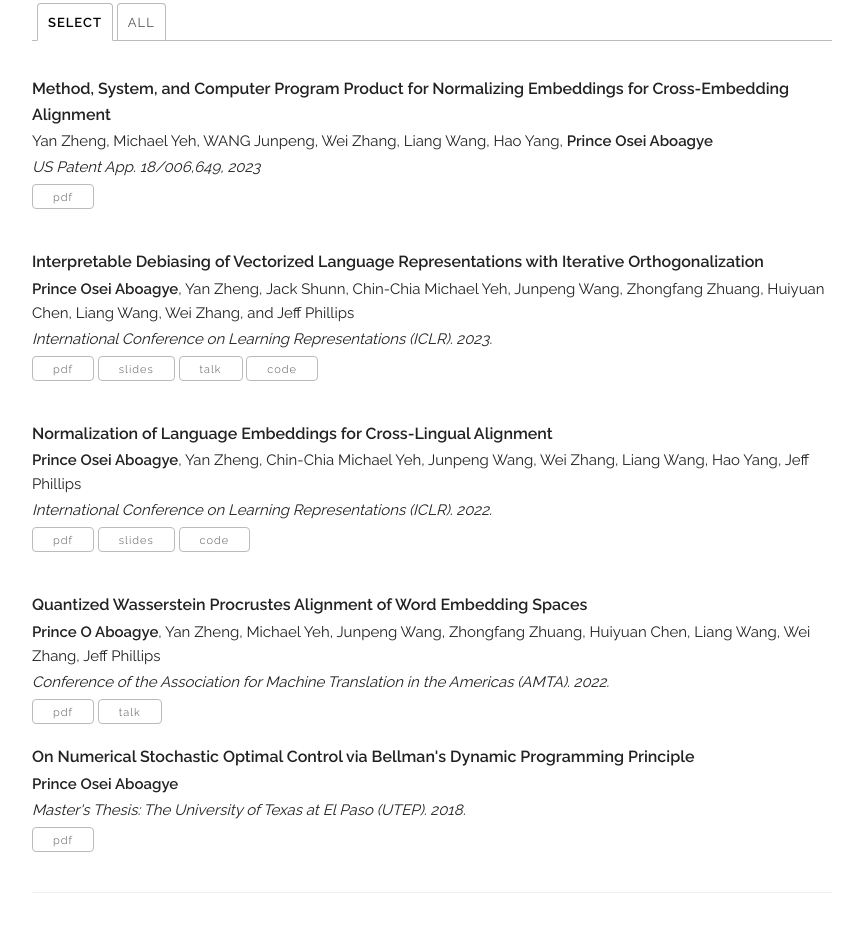
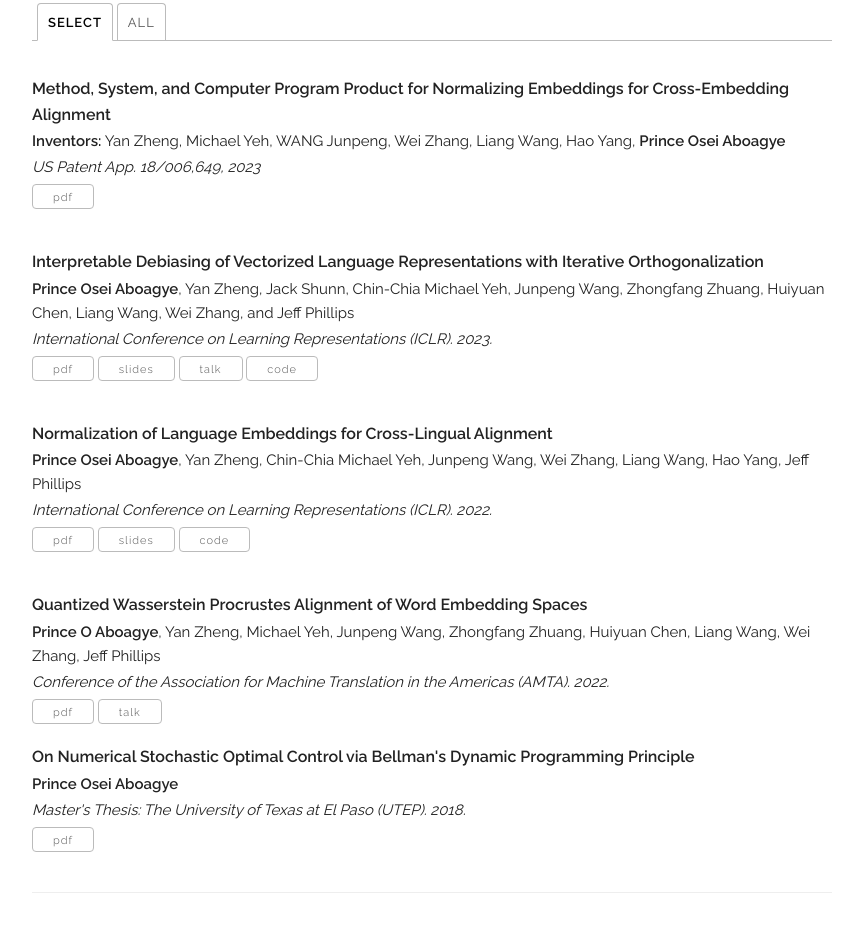
Before and after one commit to poaboagye/poaboagye.github.io, a plain HTML site: page index.html in a window 1280 px wide. Shown: the part 1276-2205 px from the top of the page, without its empty margins (208-1071 px from the left). Drawn offline with Linux system fonts and the light colour scheme; files whose address does not match are found by name.

Commit message:
Update index.html

```diff
--- a/index.html
+++ b/index.html
@@ -284,7 +284,7 @@ I am currently working on two exciting projects: <b>1)</b> The first project div
             <span class="anchor" id="HHOT"></span>
             <div class="paper">
               <p class="title"><b>Method, System, and Computer Program Product for Normalizing Embeddings for Cross-Embedding Alignment</b></p>
-              <p>Yan Zheng, Michael Yeh, WANG Junpeng, Wei Zhang, Liang Wang, Hao Yang, <b>Prince Osei Aboagye</b></p>
+              <p><b>Inventors:</b> Yan Zheng, Michael Yeh, WANG Junpeng, Wei Zhang, Liang Wang, Hao Yang, <b>Prince Osei Aboagye</b></p>
               <p><i>US Patent App. 18/006,649, 2023</i></p>
 
               <!-- This causes the bug where papers appear repeated when selecting all. TODO why?-->
```
